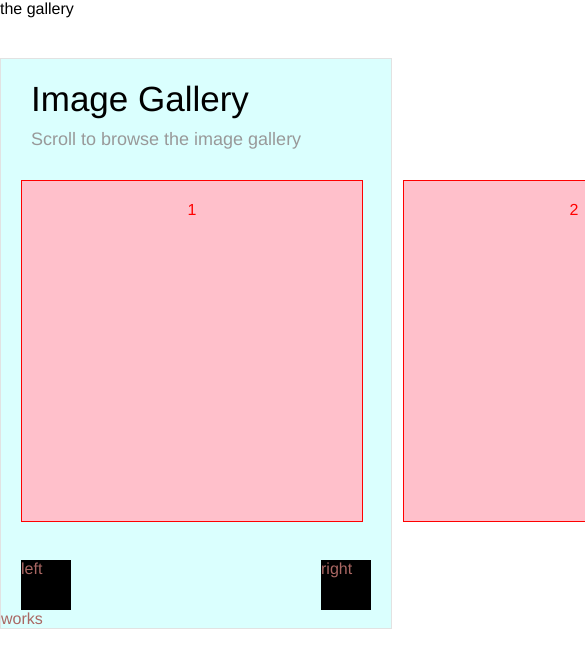
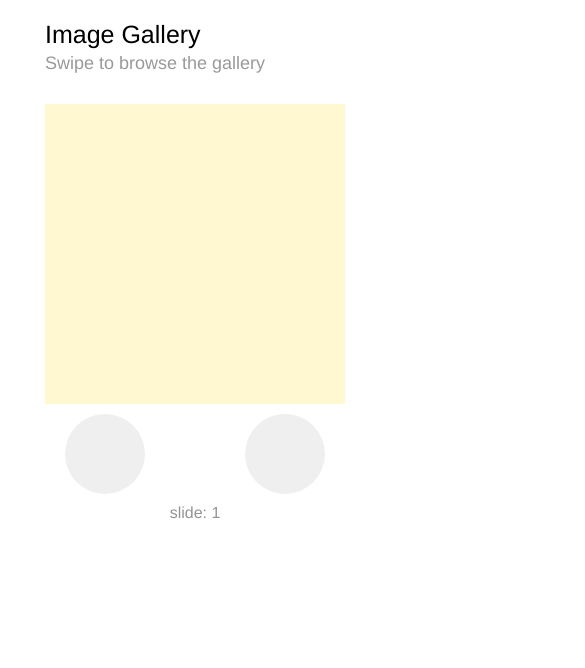
Before and after one commit to maayanmalka/gallery, a website: page app/index.jade in a window 390 px wide. Shown: the top 668 px of the page, 585 px wide, since content can reach past the window. Drawn offline with nearby package versions, Linux system fonts and the light colour scheme; files that its build step writes are made by us from their sources.

Commit message:
Layout completed, added hammer.js (mobile friendly)
- gallery is now detached from main html
- updated GUI to show a simple flat colors gallery
- mobile friendly - added hammer.js

```diff
--- a/app/gallery/gallery-tamplate.jade
+++ b/app/gallery/gallery-tamplate.jade
@@ -1,16 +1,19 @@
 //- script(type='text/javascript', src='./gallery-controller.min.js')
+
 link(rel='stylesheet', type='text/css', href='../gallery/gallery.css')
 
 .gallery-container
       .title
         h1.hero Image Gallery
-        p.hero Scroll to browse the image gallery
-      .gallery
-        .gallery__item.gallery__item--selecte__item 1
-        .gallery__item 2
-        .gallery__item 3
-        .gallery__item 4
-        .gallery__item 5
+        p.hero Swipe to browse the gallery
+      ul#gallery
+        li.gallery__item.gallery__item--1
+        li.gallery__item.gallery__item--2
+        li.gallery__item.gallery__item--3
+        li.gallery__item.gallery__item--4
+        li.gallery__item.gallery__item--5
+        li.gallery__item.gallery__item--1
       .gallery-controller
-        .gallery__button.gallery__button--left left
-        .gallery__button.gallery__button--right right
+        .gallery__button.gallery__button--left
+        .gallery__button.gallery__button--right
+      p.counter counter
--- a/app/gallery/gallery.less
+++ b/app/gallery/gallery.less
@@ -1,26 +1,19 @@
 
 .gallery-container {
-  margin: 40px 0;
-  border: 1px solid #e2e2e2;
-  background-color: #dafffe;
-  display: flex;
-  flex-direction: column;
-  // font-size: 100px;
-  color: #aa6763;
-  width: 100%;
-  // max-width: 100%;
-  // max-width: 500px;
-
+  width: 300px;
+  height: 530px;
+  overflow: hidden;
+  margin: 0 auto;
 
   .title {
-    margin: 20px 0 10px 30px;
+    margin: 20px 0 30px 0px;
     color: #000;
     // margin-left: 20px;
 
     h1 {
       font-weight: 100;
-      font-size: 35px;
-      margin: 0 0 10px 0;
+      font-size: 25px;
+      margin: 0 0 4px 0;
       padding: 0;
     }
 
@@ -30,56 +23,67 @@
       color: #999;
       margin: 0;
       padding: 0;
+
+
     }
   }
 
-  .gallery {
-    // background-color: white;
-    display: flex;
-    flex-wrap: nowrap;
-    flex-direction: row;
-    width: 100%;
-    height: 400px;
+  #gallery {
+    display: block;
+    width: 6000px;
+    height: 300px;
+    margin: 0;
+    padding: 0;
 
     .gallery__item {
 
-      flex-basis: 300px;
-
+      float: left;
       height: 300px;
-      min-width: 300px;
-
-      border: 1px red solid;
-      background-color: pink;
-      padding: 20px;
-      margin: 20px;
-      color: red;
+      width: 300px;
+      // margin: 50px;
+      list-style-type: none;
       text-align: center;
       transition: background-color 200ms ease;
-
-      &:hover{
-        background-color: white;
-      }
-
+    }
+    .gallery__item--1 {
+      background-color: rgba(255, 226, 69, 0.25);
+    }
+    .gallery__item--2 {
+      background-color: rgba(120, 201, 255, 0.25);
+    }
+    .gallery__item--3 {
+      background-color: rgba(255, 128, 167, 0.25);
+    }
+    .gallery__item--4 {
+      background-color: rgba(135, 245, 140, 0.29);
+    }
+    .gallery__item--5 {
+      background-color: rgba(164, 148, 255, 0.25);
     }
   }
   .gallery-controller {
+    margin-top: 10px;
     width: 100%;
     height: 50px;
-    // background-color: blue;
     display: flex;
     justify-content: space-between;
 
 
     .gallery__button {
-      height: 50px;
-      width: 50px;
-      background-color: #000;
+      height: 80px;
+      width: 80px;
+      border-radius: 100%;
+      background-color: #efefef;
       margin: 0 20px ;
-      &:hover {
-        background-color: white;
-      }
     }
   // .gallery__button--right right
 
   }
+
+  .counter {
+    top: 10px;
+    margin-top: 40px;
+    text-align: center;
+    color: #949494;
+  }
 }
--- a/app/index.jade
+++ b/app/index.jade
@@ -2,12 +2,13 @@ doctype html
 html
   head
     title hayoosh
+    <meta name="viewport" content="width=device-width, initial-scale=1">
     link(rel='stylesheet', type='text/css', href='../styles/styles.css')
     script(type='text/javascript', src='bower_components/jquery/dist/jquery.js')
+    script(type='text/javascript', src='bower_components/hammerjs/hammer.js')
     script(type='text/javascript', src='./scripts/gallery-controller.min.js')
-
     script(type='text/javascript', src='./scripts/index.min.js')
 
   body
-    div the gallery
+    div
       include ./gallery/gallery-tamplate.jade
--- a/app/scripts/gallery-controller.js
+++ b/app/scripts/gallery-controller.js
@@ -1,30 +1,79 @@
-// (function(){
-//   alert('test')
-// })();
+var $gallery;
+var $galleryBtnRight;
+var $galleryBtnLeft;
+var galleryWidth;
+var currentSlide = 1;
+var numOfSlides
+var width = 300;
+var speed = 300;
+var $counter;
 
-
-// // my-script.js
 
 $(document).ready(function() {
 
-  $('.gallery__button--right').click( function (){
+
+  //configuration
+
+
+  $counter = $('.counter')
+  $gallery = $('#gallery');
+  $galleryBtnRight = $('.gallery__button--right')
+  $galleryBtnLeft = $('.gallery__button--left')
+  numOfSlides = $('.gallery__item').length;
+  galleryWidth = 300 * (numOfSlides - 1) ;
+  setCounter()
+
+  $galleryBtnRight.click( function (){
       gallerySildeRight ();
   })
-
-  $('.gallery__button--left').click( function (){
+  $galleryBtnLeft.click( function (){
       gallerySildeLeft ();
   })
+
+
+  // configure hammer.js
+  var galleryTouchElement = document.getElementById('gallery');
+  var galleryTouchControl = new Hammer(galleryTouchElement);
+
+  function dragElement (event){
+    gallerySildeRight ();
+    currentSlide++
+  }
+
+  // listen to events...
+  galleryTouchControl.on("swipeleft swipeup", gallerySildeLeft );
+  galleryTouchControl.on("swiperight swipeup", gallerySildeRight );
+
+
 
 
 
 });
 
+// functions
+function gallerySildeLeft () {
+  if (currentSlide === numOfSlides ){
+    console.log("eached End of gallery")
+    currentSlide = 1;
+    $gallery.css({'margin-left' : 0});
+  }
+  $gallery.animate({'margin-left' : '-=' + width} , speed)
 
-// functions
-var gallerySildeRight = function(){
-  $('.gallery').hide()
+  currentSlide++
+  setCounter()
+};
+function gallerySildeRight (){
+  if (currentSlide === 1){
+    console.log("eached Start of gallery")
+    currentSlide = numOfSlides;
+    $gallery.css({'margin-left' :  galleryWidth * (-1)});
+  }
+  $gallery.animate({'margin-left' : '+=' + width} , speed)
+
+  currentSlide--
+  setCounter()
 };
 
-var gallerySildeLeft = function(){
-  $('.gallery').show()
-};
+function setCounter () {
+  $counter.html('slide: ' + currentSlide)
+}
--- a/app/scripts/index.js
+++ b/app/scripts/index.js
@@ -13,5 +13,5 @@ $(document).ready(function() {
 var gallery = {}
 
 gallery.init = function (){
-  return '<div>works</div>'
+  // return '<div>works</div>'
 }
--- a/app/styles/styles.less
+++ b/app/styles/styles.less
@@ -1,6 +1,8 @@
 body {
-  margin: 0;
+  // margin: 0;
   padding: 0;
   font-family: helvetica;
   overflow: hidden;
+  width: 100%;
+  margin: 0 auto;
 }
--- a/bower.json
+++ b/bower.json
@@ -17,6 +17,7 @@
   ],
   "dependencies": {
     "jquery": "~2.2.3",
-    "backbone": "~1.3.3"
+    "backbone": "~1.3.3",
+    "hammerjs": "~2.0.8"
   }
 }
```
Also changed, not shown: dist/index.html.
